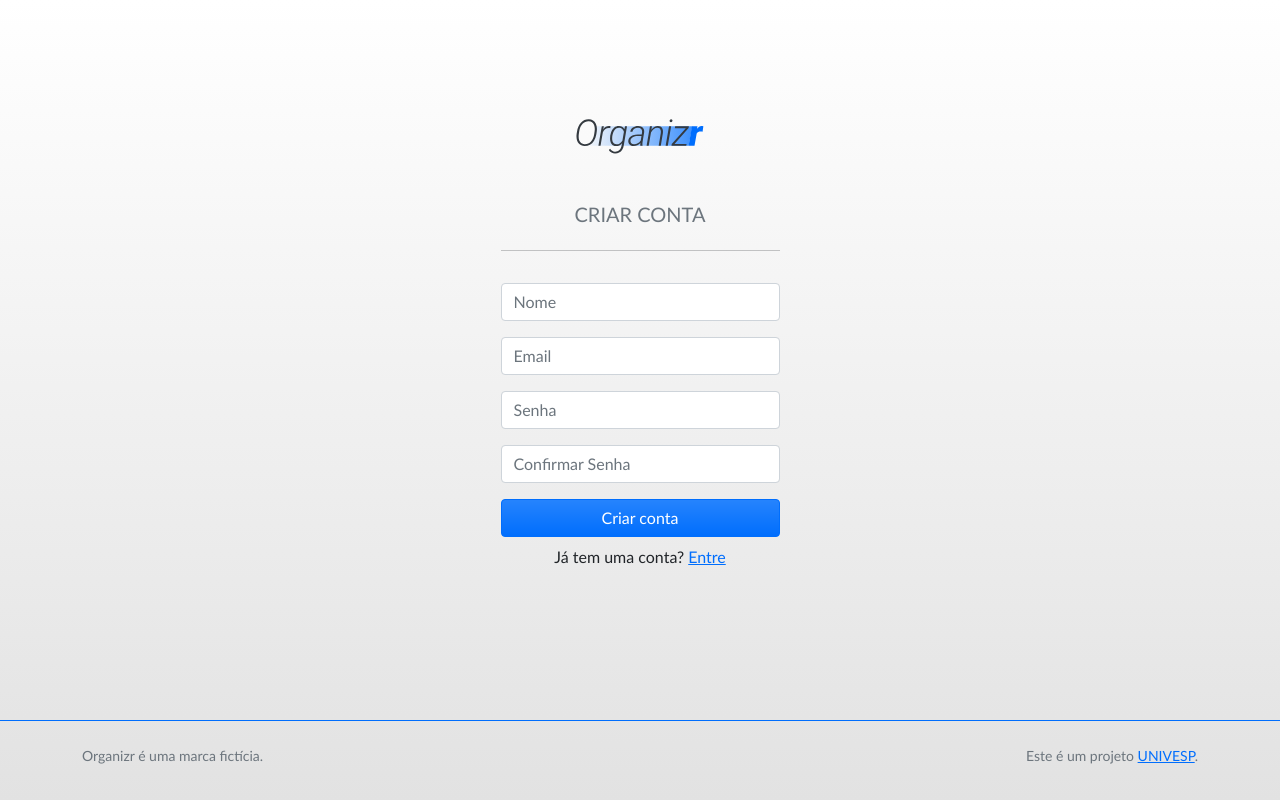
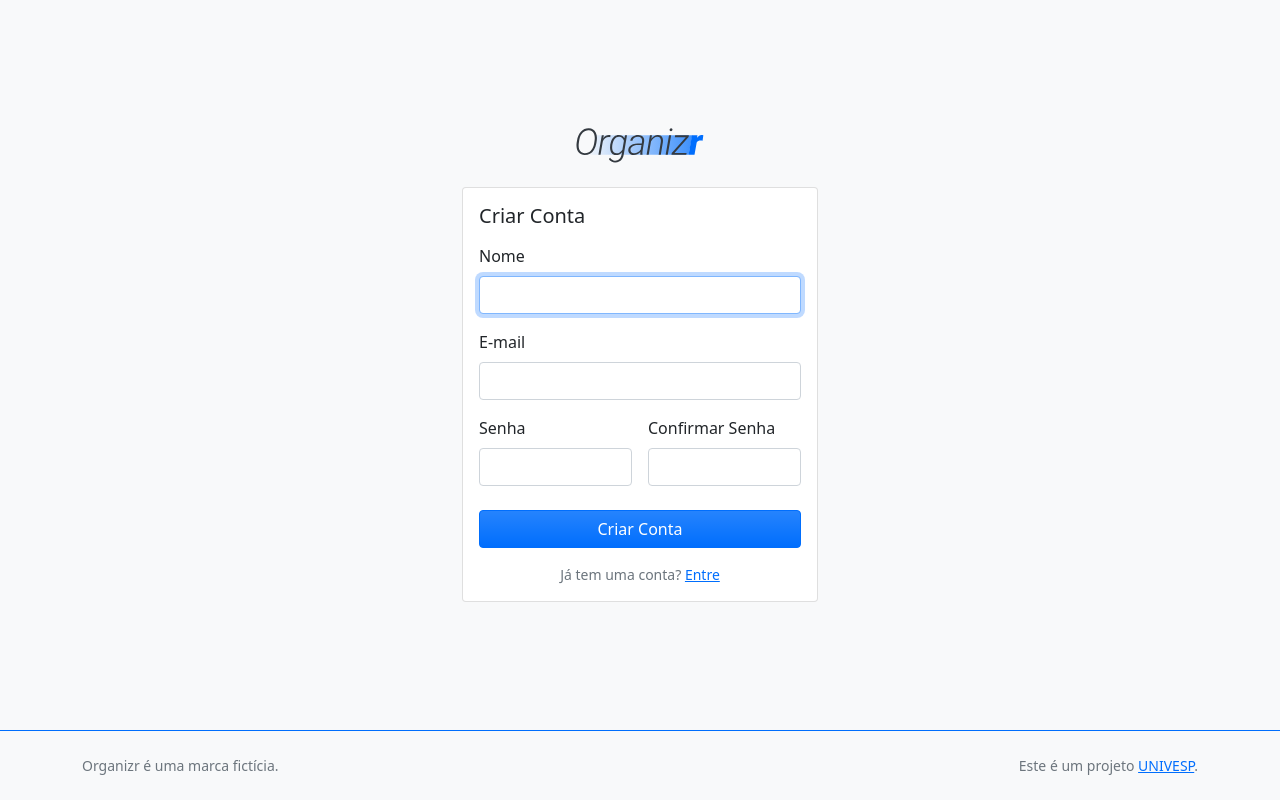
Before and after one commit to organizr-univesp/organizr, a Node project: template src/views/public/authentication/sign-up.hbs in a window 1280 px wide. Run offline with Node 20 templates, Linux system fonts and the light colour scheme; the template is opened without the code that fills it, so the values that code supplies are empty; style sheets or scripts are compiled from the project's sources; some libraries are stand-ins or nearby versions.

Commit message:
Ajustes e adaptações visuais à página de sign-up e sign-in

```diff
--- a/src/public/styles/public/index.scss
+++ b/src/public/styles/public/index.scss
@@ -1,11 +1,2 @@
 @import 'variables.scss';
 @import '../../../../node_modules/bootstrap/scss/bootstrap.scss';
-.body-grad{
-    background-image: linear-gradient(to bottom, #fff, #e2e2e2);
-  }
-
-  .my-font-family{
-
-    /*height: calc(100vh - 4.5rem);*/
-    font-family: 'Trebuchet MS', 'Lucida Sans Unicode', 'Lucida Grande', 'Lucida Sans', Arial, sans-serif;
-  }
--- a/src/views/public/authentication/sign-up.hbs
+++ b/src/views/public/authentication/sign-up.hbs
@@ -1,37 +1,53 @@
 <html lang="en">
+
 <head>
-    {{>public/head}}
-    <title>Criar Conta</title>
+    {{> public/head}}
+    <title>Organizr - Criar Conta</title>
 </head>
-<body class="body-grad my-font-family">
 
-    <main class="container d-flex justify-content-center" style="height: 90vh;">
-        <article class="col-6 col-sm-3 d-flex flex-column align-items-center justify-content-center">
-            <div class="mb-5">
+<body class="vh-100 d-flex flex-column bg-light">
+    <div class="container flex-grow-1">
+        <div class="row justify-content-center align-content-center py-5 h-100">
+            <div class="col-12 col-sm-9 col-md-6 col-lg-5 col-xl-4">
+                <div class="mb-4 d-flex justify-content-center">
                     {{>shared/logo}}
                 </div>
-            <h5 class="mb-4 text-uppercase text-secondary">Criar conta</h5>
-            <hr class="w-100 mt-0 mb-4">
-            <form class="w-100">
-                <div class="form-group w-100 mt-2 mb-3">
-                    <input type="email" class="form-control w-100" id="" aria-describedby="emailHelp" placeholder="Nome">
+                <div class="card">
+                    <div class="card-body">
+                        <h5 class="card-title mb-3">
+                            Criar Conta
+                        </h5>
+                        <form method="post" class="row g-3">
+                            <div class="col-12">
+                                <label for="name" class="form-label">Nome</label>
+                                <input type="text" class="form-control" id="name" autofocus required maxlength="64">
                             </div>
-                <div class="form-group w-100 mb-3">
-                    <input type="email" class="form-control w-100" id="" aria-describedby="emailHelp" placeholder="Email">
+                            <div class="col-12">
+                                <label for="email" class="form-label">E-mail</label>
+                                <input type="email" class="form-control" id="email" required maxlength="64">
                             </div>
-                <div class="form-group w-100 mb-3">
-                    <input type="password" class="form-control" id="" placeholder="Senha">
+                            <div class="col-12 col-sm-6">
+                                <label for="password" class="form-label">Senha</label>
+                                <input type="password" class="form-control" id="password" required maxlength="64">
                             </div>
-                <div class="form-group w-100 mb-3">
-                    <input type="password" class="form-control" id="" placeholder="Confirmar Senha">
+                            <div class="col-12 col-sm-6">
+                                <label for="confirmPassword" class="form-label">Confirmar Senha</label>
+                                <input type="password" class="form-control" id="confirmPassword" required
+                                    maxlength="64">
                             </div>
-                <div class="form-group w-100 mb-2">
-                    <button type="submit" class="btn btn-primary w-100">Criar conta</button>
+                            <div class="col-12 mt-4 d-grid">
+                                <button type="submit" class="btn btn-primary">Criar Conta</button>
                             </div>
-                <p class="text-center">Já tem uma conta? <a href="#">Entre</a></p>
                         </form>
-        </article>
-    </main>
+                        <div class="form-text text-center">
+                            Já tem uma conta? <a href="/authentication/sign-in">Entre</a>
+                        </div>
+                    </div>
+                </div>
+            </div>
+        </div>
+    </div>
     {{>public/footer}}
 </body>
+
 </html>
```
Also changed, not shown: src/modules/public/authentication/authentication.controller.ts (+2 -6 lines), src/views/public/authentication/sign-in.hbs (+25 -15 lines). Lines whose indentation alone changed are shown as unchanged.
